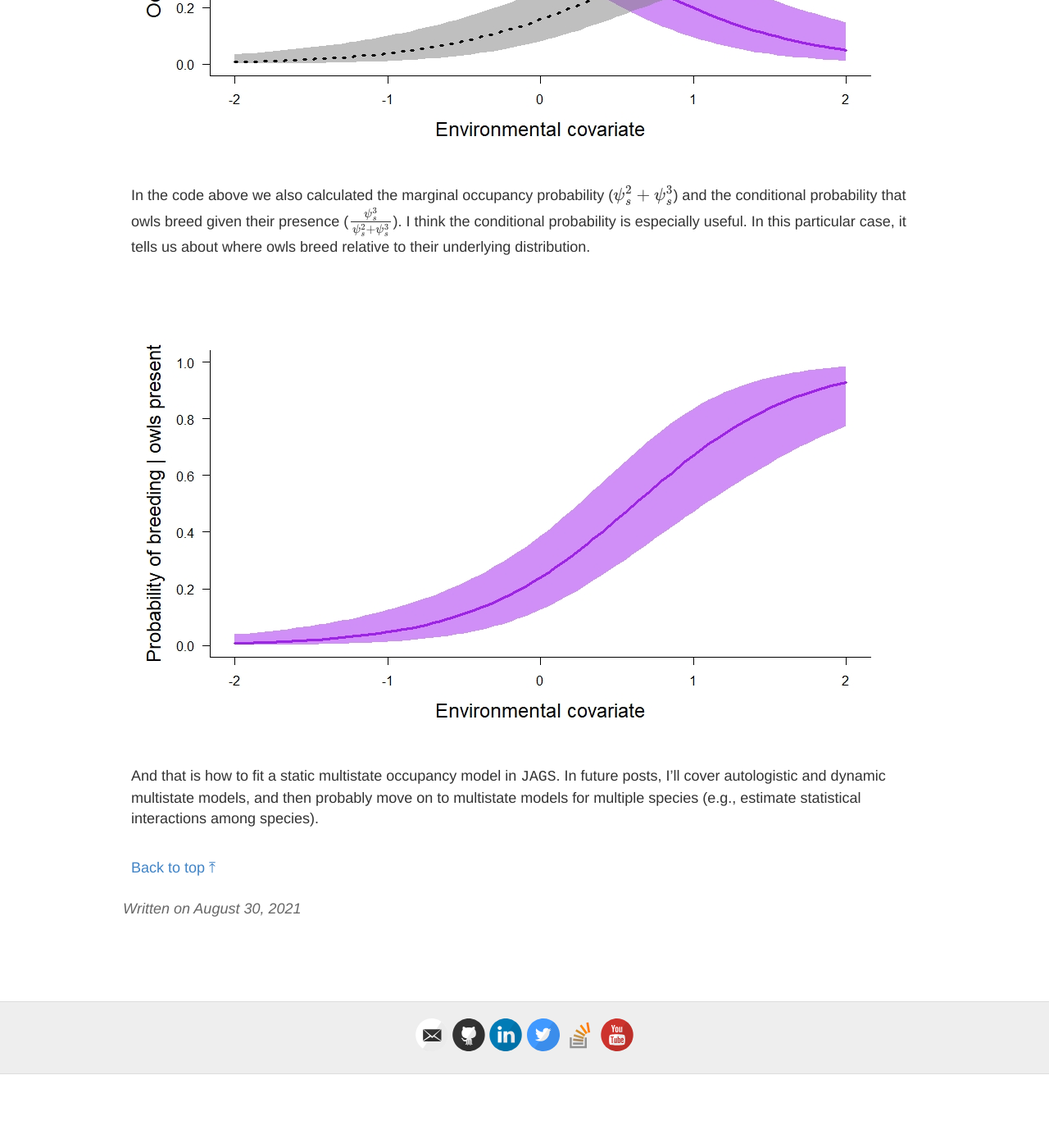
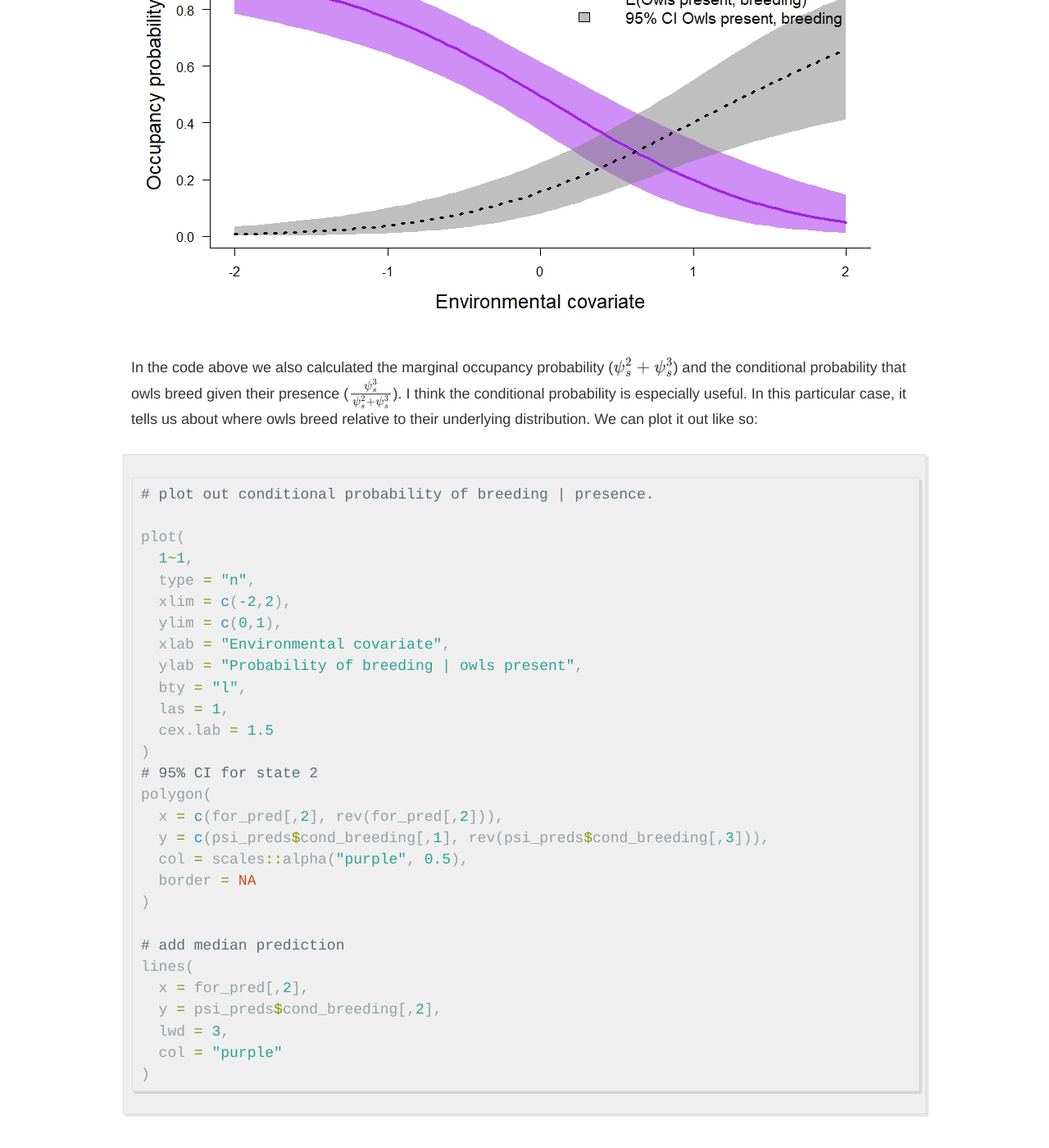
Before and after one commit to mfidino/mfidino.github.io, a Jekyll site: the page built from blog/_posts/2021-8-30-intro_2_multistate_occupancy.md, in a window 1280 px wide and 1400 px high, scrolled down 16879 px. Shown: the whole window at 82% size. Built offline with Jekyll 4.4.1, drawn with Linux system fonts in a browser that asks for light colours; formulas are drawn with MathJax 3; before the commit the page ends 18189 px from its top, so only the background shows below that; some of the changed text lies outside the part shown.

Commit message:
Update 2021-8-30-intro_2_multistate_occupancy.md

````diff
--- a/blog/_posts/2021-8-30-intro_2_multistate_occupancy.md
+++ b/blog/_posts/2021-8-30-intro_2_multistate_occupancy.md
@@ -417,7 +417,8 @@
   state1 = matrix(NA, ncol = 3, nrow = nrow(for_pred)),
   state2 = matrix(NA, ncol = 3, nrow = nrow(for_pred)),
   state3 = matrix(NA, ncol = 3, nrow = nrow(for_pred)),
-  marginal_occupancy = matrix(NA, ncol = 3, nrow = nrow(for_pred))
+  marginal_occupancy = matrix(NA, ncol = 3, nrow = nrow(for_pred)),
+  cond_breeding = matrix(NA, ncol = 3, nrow = nrow(for_pred))
 )
 # could write in a way to do this faster,
 #  but this is easier to read.
@@ -433,6 +434,7 @@
   )
   # marginal occupancy
   marg_occ <- tmp_pred[,2] + tmp_pred[,3]
+  cond_occ <- tmp_pred[,3] / marg_occ
   # calculate quantiles of the 3 states
   tmp_pred <- apply(
     tmp_pred,
@@ -445,6 +447,10 @@
   psi_preds$state3[i,] <- tmp_pred[,3]
   psi_preds$marginal_occupancy[i,] <- quantile(
     marg_occ,
+    probs = c(0.025,0.5,0.975)
+  )
+  psi_preds$cond_breeding[i,] <- quantile(
+    cond_occ,
     probs = c(0.025,0.5,0.975)
   )
 }
@@ -515,10 +521,43 @@
   seg.len = 1.5,
   x.intersp = c(2.2,1,2.2,1)
 )
+
+
 ```
 ![The occupancy probability of owls that do not breed is highest at low levels of this environmental covariate while the occupancy probability of owls that do breed is highest at high levels of this environmental covariate.]({{site.url}}/blog/images/msom02.jpeg#center)
 
-In the code above we also calculated the marginal occupancy probability (<span>$$\psi_s^2 + \psi_s^3$$</span>) and the conditional probability that owls breed given their presence (<span>$$\frac{\psi_s^3}{\psi_s^2 + \psi_s^3}$$</span>). I think the conditional probability is especially useful. In this particular case, it tells us about where owls breed relative to their underlying distribution.
+In the code above we also calculated the marginal occupancy probability (<span>$$\psi_s^2 + \psi_s^3$$</span>) and the conditional probability that owls breed given their presence (<span>$$\frac{\psi_s^3}{\psi_s^2 + \psi_s^3}$$</span>). I think the conditional probability is especially useful. In this particular case, it tells us about where owls breed relative to their underlying distribution. We can plot it out like so:
+
+```R
+# plot out conditional probability of breeding | presence.
+
+plot(
+  1~1,
+  type = "n",
+  xlim = c(-2,2),
+  ylim = c(0,1),
+  xlab = "Environmental covariate",
+  ylab = "Probability of breeding | owls present",
+  bty = "l",
+  las = 1,
+  cex.lab = 1.5
+)
+# 95% CI for state 2
+polygon(
+  x = c(for_pred[,2], rev(for_pred[,2])),
+  y = c(psi_preds$cond_breeding[,1], rev(psi_preds$cond_breeding[,3])),
+  col = scales::alpha("purple", 0.5),
+  border = NA
+)
+
+# add median prediction
+lines(
+  x = for_pred[,2],
+  y = psi_preds$cond_breeding[,2],
+  lwd = 3,
+  col = "purple"
+)
+```
 
 ![The conditional probability owls breed given their presence, it's highest at positive values of the environmental covariate.]({{site.url}}/blog/images/msom03.jpeg#center)
 
````
